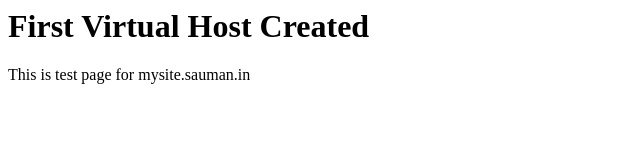
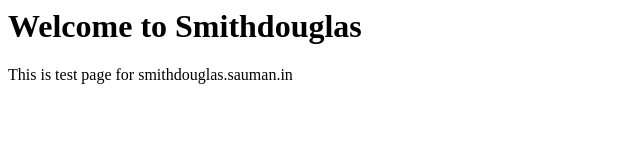
Before and after one commit to manendrakmr/mysite, a plain HTML site: page public_html/index.html in a window 1280 px wide. Shown: the whole page, without its empty margins (0-640 px from the left). Drawn offline with Linux system fonts and the light colour scheme.

Commit message:
new site added

```diff
--- a/public_html/index.html
+++ b/public_html/index.html
@@ -1,9 +1,9 @@
 <html>
   <head>
-    <title>Mysite@sauman</title>
+    <title>Smithdouglas</title>
   </head>
   <body>
-    <h1>First Virtual Host Created</h1>
-    <p>This is test page for mysite.sauman.in</p>
+    <h1>Welcome to Smithdouglas</h1>
+    <p>This is test page for smithdouglas.sauman.in</p>
   </body>
 </html>
```
Also changed, not shown: 1 other file.
